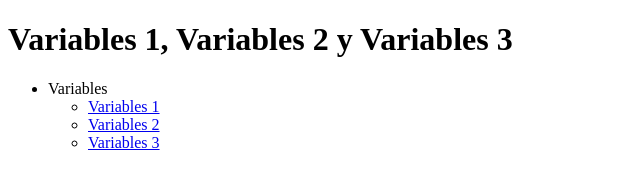
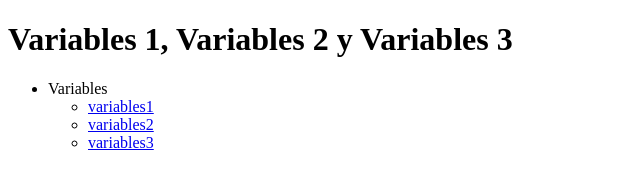
Before and after one commit to Aperi0n/Actividad-7, a plain HTML site: page index.html in a window 1280 px wide. Shown: the full height of the page, 0-640 px from the left. Drawn offline with Linux system fonts and the light colour scheme.

Commit message:
Update index.html

```diff
--- a/index.html
+++ b/index.html
@@ -13,9 +13,9 @@
     <ul>
         <li>Variables
             <ul>
-                <li><a href="Variables/Variables1.html">Variables 1</a></li>
-                <li><a href="Variables/Variables2.html">Variables 2</a></li>
-                <li><a href="Variables/Variables3.html">Variables 3</a></li>
+                <li><a href="Variables/Variables1.html">variables1</a></li>
+                <li><a href="Variables/Variables2.html">variables2</a></li>
+                <li><a href="Variables/Variables3.html">variables3</a></li>
             </ul>
 </body>
 </html>
```
